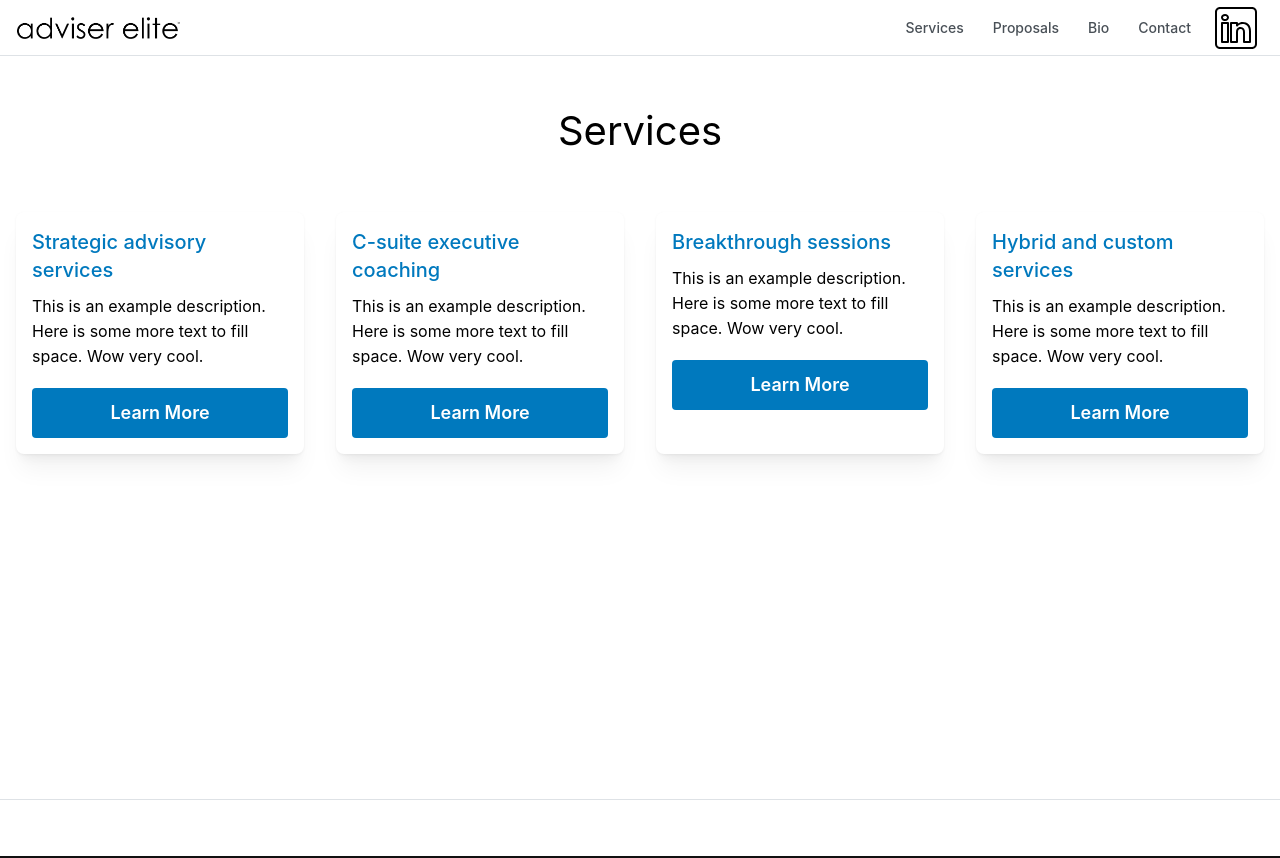
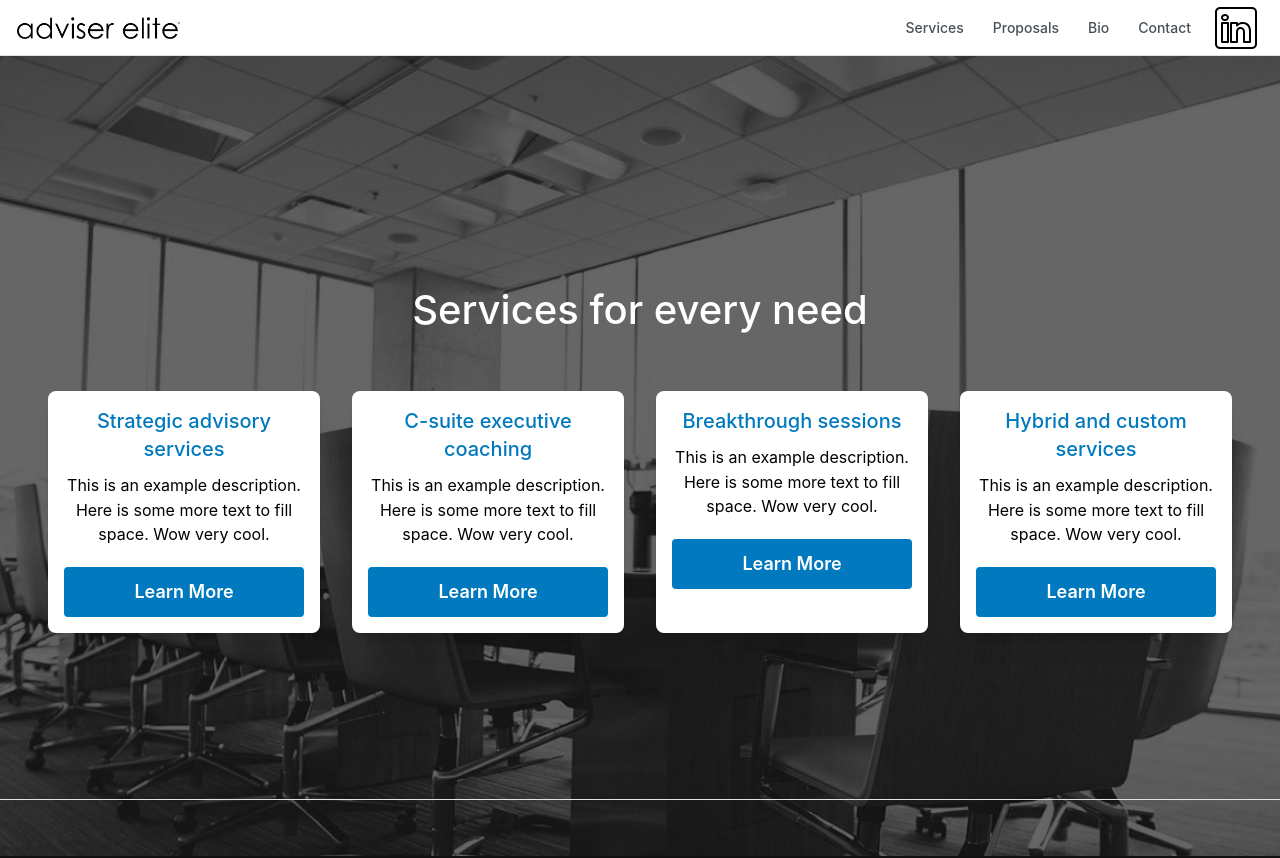
Before and after one commit to marklund117/adviserelite, a Next.js app: page /services in a window 1280 px wide. Shown: the top 858 px of the page. Built offline with nearby package versions, Linux system fonts and the light colour scheme.

Commit message:
improved service menu with background

```diff
--- a/app/services/page.tsx
+++ b/app/services/page.tsx
@@ -5,7 +5,7 @@ import ServiceMenu from '../../components/ServiceMenu/ServiceMenu'
 
 // here's the main dish
 export default function Services() {
-  return <div className="min-h-[100vh]">
+  return <div className="min-h-[100vh] h-[150vh] sm:h-[140vh] md:h-[130vh] lg:h-[100vh]">
   <ServiceMenu/>
   </div>
 }
--- a/components/ServiceMenu/ServiceMenu.tsx
+++ b/components/ServiceMenu/ServiceMenu.tsx
@@ -5,6 +5,8 @@ import {
     Group,
     SimpleGrid,
     Button,
+    BackgroundImage,
+    Center,
 } from '@mantine/core'
 import { link } from 'fs'
 
@@ -44,11 +46,20 @@ export default function ServiceMenu () {
     ))
 
     return (
-        <Container size="xl">
-            <h1 className="text-[40px] text-center pt-11">Services</h1>
-            <SimpleGrid cols={{ base: 1, md: 2, lg: 4 }} spacing="xl" mt={50}>
+    <div className="relative z-1 h-[100vh] flex flex-col align-middle sm:justify-around">
+    <BackgroundImage src="greyscalebanner.png" className="absolute inset-0 w-full h-[150vh] sm:h-[140vh] md:h-[130vh] lg:h-[100vh] object-cover">
+        <div className="absolute inset-0 bg-black bg-opacity-60"></div>
+    </BackgroundImage>
+    <Center p="xl" className="relative flex flex-col text-center">
+    <Container size="xl">
+        <h1 className="text-white text-[40px] font-medium">
+            Services for every need
+        </h1>
+        <SimpleGrid cols={{ base: 1, md: 2, lg: 4 }} spacing="xl" mt={50}>
                 {services}
-            </SimpleGrid>
-        </Container>
+        </SimpleGrid>
+    </Container>
+    </Center>
+    </div>
     )
 }
```
